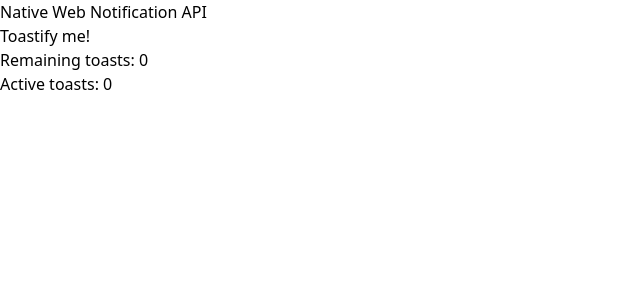
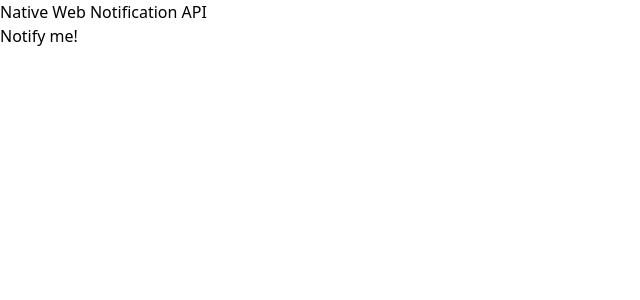
Before and after one commit to shreydd/browser-notifs-queue, a React (Vite) app: page / in a window 1280 px wide. Shown: the top 300 px of the page, without its empty margins (0-640 px from the left). Built offline with nearby package versions, Linux system fonts and the light colour scheme.

Commit message:
redo: original interview code

```diff
--- a/src/App.jsx
+++ b/src/App.jsx
@@ -1,16 +1,66 @@
-import BrowserNotifs from "./BrowserNotifs";
-import ToastNotifs from "./ToastNotifs";
+import { useState } from "react";
 
 export default function App() {
-  const notifsGranted = Notification.permission === "granted";
-  console.log("🚀 ~ App ~ notifsGranted:", notifsGranted);
+  const [toastVisibility, setToastVisibility] = useState(false);
 
-  // Check if the browser supports notifications
-  if (!("Notification" in window)) {
-    alert("This browser does not support desktop notification");
+  const [clickCounts, setClickCounts] = useState(0); // number of times user clicked click
+  const [remainingNotifs, setRemainingNotifs] = useState(0); // user clicked but needs to wait it out
+  const [activeNotifs, setActiveNotifs] = useState(0); //active notifs in the user notifs bar
+
+  function closeToasts() {
+    console.log("close toasts here");
+    setToastVisibility(false);
   }
 
-  if (notifsGranted) return <BrowserNotifs />;
+  function closeBrowserNotifs(notification) {
+    console.log("close browser notifs here");
+    notification.close();
+    setActiveNotifs((prev) => prev - 1);
+  }
 
-  return <ToastNotifs />;
+  function notifyMe() {
+    if (!("Notification" in window)) {
+      // Check if the browser supports notifications
+      alert("This browser does not support desktop notification");
+    } else if (Notification.permission === "granted") {
+      const notification = new Notification(`Notif number ${clickCounts}`);
+
+      setTimeout(() => closeBrowserNotifs(notification), 5000);
+    } else {
+      setToastVisibility(true);
+      console.log("notifs in toast");
+      setTimeout(() => closeToasts(), 1000);
+    }
+  }
+
+  function manageNotifsDisplay() {
+    // inc total user clicks
+    setClickCounts((prev) => prev + 1);
+    console.log("clicks", clickCounts);
+
+    setRemainingNotifs((prev) => prev + 1);
+
+    if (remainingNotifs > 0) {
+      // if active notifs less than 5 push
+      if (activeNotifs >= 0 && activeNotifs <= 4) {
+        // push notifs here
+        notifyMe();
+        setActiveNotifs((prev) => prev + 1);
+        setRemainingNotifs((prev) => prev - 1);
+      }
+    }
+  }
+
+  return (
+    <section className="flex flex-col items-center justify-center h-dvh">
+      <h1 className="text-xl font-normal">Native Web Notification API</h1>
+      <button className="border p-1 px-2" onClick={() => manageNotifsDisplay()}>Notify me!</button>
+
+      {toastVisibility ? (
+        <div className={"border absolute top-1 right-1"}>Toast</div>
+      ) : (
+        <></>
+      )}
+    </section>
+  );
 }
```
